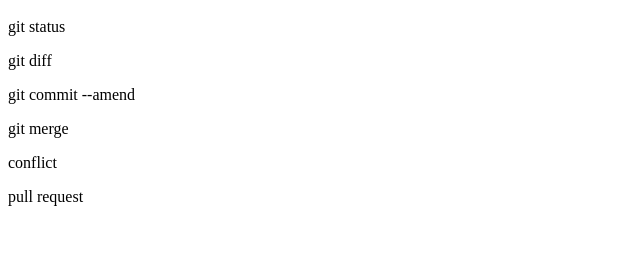
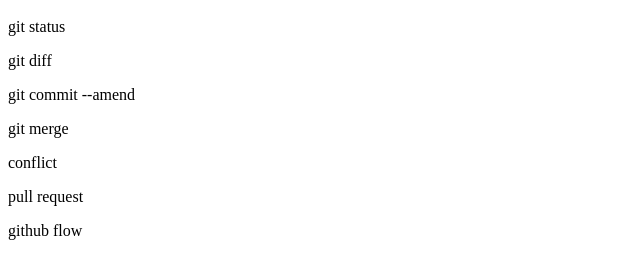
Before and after one commit to yamashita155/git_tutorial, a plain HTML site: page index.html in a window 1280 px wide. Shown: the part 57-336 px from the top of the page, without its empty margins (0-640 px from the left). Drawn offline with Linux system fonts and the light colour scheme.

Commit message:
github flowを追記

```diff
--- a/index.html
+++ b/index.html
@@ -5,3 +5,4 @@
 <p>git merge</p>
 <p class="">conflict</p>
 <p class="">pull request</p>
+<p class="">github flow</p>
```
